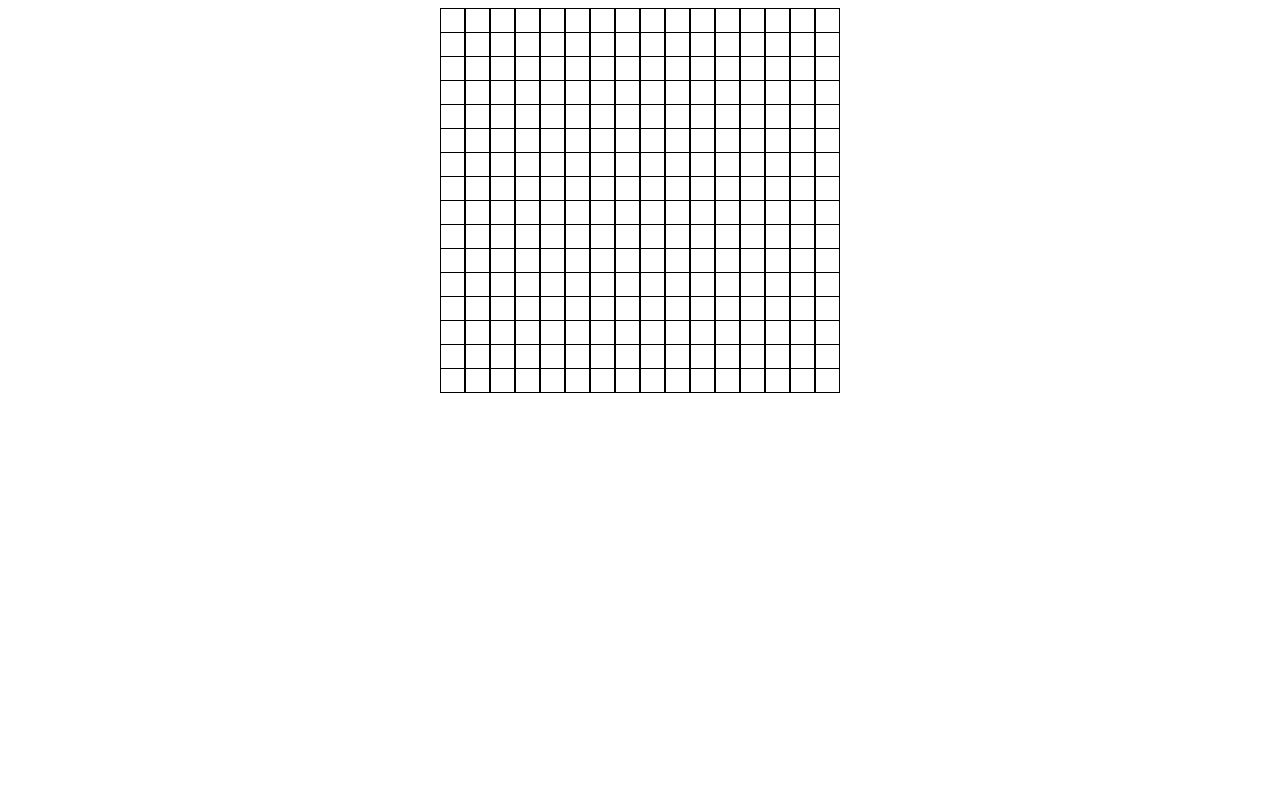
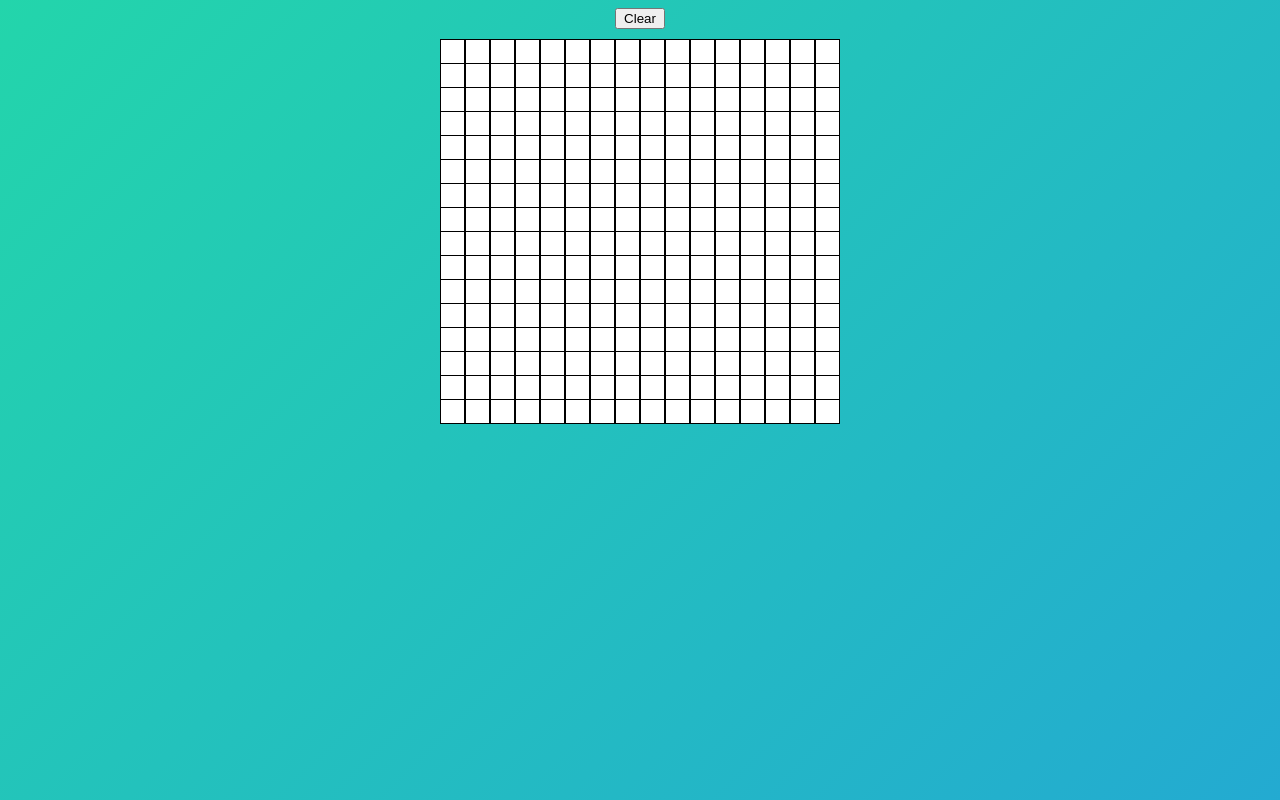
Before and after one commit to rkim67/etch-a-sketch, a plain HTML site: page index.html in a window 1280 px wide. Drawn offline with Linux system fonts and the light colour scheme.

Commit message:
Added clear button

```diff
--- a/index.html
+++ b/index.html
@@ -10,6 +10,7 @@
 </head>
 
 <body>
+    <button onclick = "resetColor()">Clear</button>
     <div id = "container">
 
 
--- a/script.js
+++ b/script.js
@@ -1,6 +1,7 @@
 //Created by rkim67
 
 const container = document.querySelector("#container");
+container.style.backgroundColor = "white";
 
 //Function to set up the grid, taking size input
 function createGrid(inputSize){
@@ -24,6 +25,8 @@ function createGrid(inputSize){
 
 
 function resetColor(){
+    while (container.firstChild) container.removeChild(container.firstChild);
+    createGrid(16);
+
 }
-
 document.onload = createGrid(16);
--- a/style.css
+++ b/style.css
@@ -1,6 +1,11 @@
 body{
     display: flex;
+    flex-direction: column;
     justify-content: center;
+    align-items: center;
+	background: linear-gradient(-45deg, #ee7752, #e73c7e, #23a6d5, #23d5ab);
+	background-size: 400% 400%;
+
 }
 
 .box {
@@ -17,3 +22,8 @@ body{
     width: 500px;
     height: 500px;
 }
+
+button{
+    width: 50px;
+    margin-bottom: 10px;
+}
```
